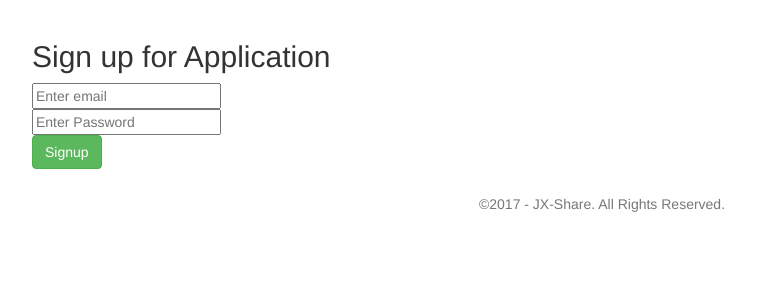
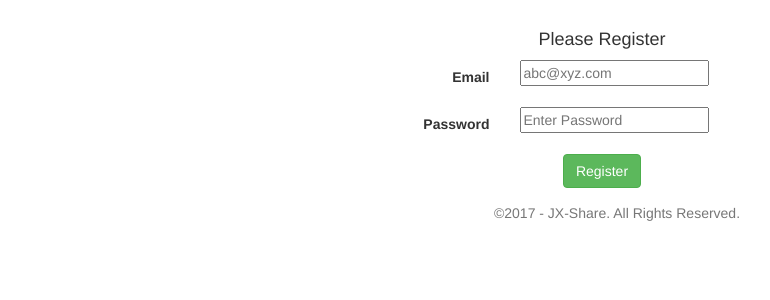
Before and after one commit to jiweix/open-everything, a Flask app: page /register in a window 1280 px wide. Shown: the part 52-352 px from the top of the page, without its empty margins (38-808 px from the left). Run offline with Flask 2, Linux system fonts and the light colour scheme; some libraries are stand-ins or nearby versions.

Commit message:
Nicer look, remove register template. redirect to homepage for logged in user

```diff
--- a/app/server.py
+++ b/app/server.py
@@ -27,7 +27,7 @@
 def register():
     if request.method == 'GET':
         print "register template"
-        return render_template('register.html')
+        return render_template('login.html', message="Please Register", button="Register")
     data = request.form.to_dict(flat=True)
     user = User(data['email'] , bcrypt.generate_password_hash(data['password']))
     db.session.add(user)
@@ -38,7 +38,9 @@
 @app.route('/login',methods=['GET','POST'])
 def login():
     if request.method == 'GET':
-        return render_template('login.html')
+        if current_user.is_authenticated:
+            return redirect(url_for('.list'))
+        return render_template('login.html', message="Please Login", button="Login")
     data = request.form.to_dict(flat=True)
     user = User.query.filter_by(email=data['email']).first()
     if user is None or not bcrypt.check_password_hash(user.passhash, data['password']):
--- a/app/templates/base.html
+++ b/app/templates/base.html
@@ -12,10 +12,6 @@
 
     <script type="text/javascript" src="/static/lib/bootstrap-datepicker.js"></script>
     <link rel="stylesheet" type="text/css" href="/static/lib/bootstrap-datepicker.css" />
-
-    <script type="text/javascript" src="/static/lib/site.js"></script>
-    <link rel="stylesheet" type="text/css" href="/static/lib/site.css" />
-
   </head>
   <body>
     <div class="navbar navbar-default">
@@ -34,7 +30,7 @@
     <div class="container">
       {% block content %}{% endblock %}
     </div>
-    <div class="container" style="height:25px; width:100%; clear:both;">
+    <div class="container" style="height:15px; width:100%; clear:both;">
     </div>
     <footer class="footer">
       <div class="container text-center">
--- a/app/templates/login.html
+++ b/app/templates/login.html
@@ -1,25 +1,40 @@
 {% extends "base.html" %}
 {% block content %}
-  <form action="" method=post class="form-horizontal">
-    <h2>Signin to Share or Reserve </h2>
-    <div class="control-group">
-        <div class="controls">
+<div class="text-center">
+  <h4>{{message}}</h4>
+  </div>
+  <form action="" method=post>
+    <div class="form-horizontal">
+      <div class="form-group">
+        <div class = "control-label col-md-5">
+          <label for="password">Email</label>
+        </div>
+        <div class="controls col-md-7">
             <input type="text" id="email" name="email" class="input-xlarge"
-            placeholder="Enter email" required>
-        </div>
+              placeholder="abc@xyz.com" required>
         </div>
 
-    <div class="control-group">
-        <div class="controls">
+      </div>
+
+
+      <div class="form-group">
+        <div class = "control-label col-md-5">
+          <label for="password">Password</label>
+        </div>
+          <div class="controls col-md-7">
             <input type="password" id="password" name="password" class="input-xlarge"
               placeholder="Enter Password" required>
           </div>
+
       </div>
 
-    <div class="control-group">
+
+      <div class="text-center">
           <div class="controls">
-          <button type="submit" class="btn btn-success">Signin</button>
+            <button type="submit" class="btn btn-success">{{button}}</button>
           </div>
       </div>
+    <div>
   </form>
+
 {% endblock %}
--- a/app/templates/register.html
+++ /dev/null
@@ -1,27 +0,0 @@
-{% extends "base.html" %}
-{% block content %}
-  <form action="" method=post class="form-horizontal">
-    <h2>Sign up for Application </h2>
-    <div class="control-group">
-        <div class="controls">
-          <input type="text" id="email" name="email" class="input-xlarge"
-            placeholder="Enter email" value="{{ request.form.email }}"
-            required>
-        </div>
-    </div>
-
-    <div class="control-group">
-        <div class="controls">
-          <input type="password" id="password" name="password" class="input-xlarge"
-            placeholder="Enter Password" value="{{ request.form.password }}"
-            required>
-        </div>
-    </div>
-
-    <div class="control-group">
-        <div class="controls">
-          <button type="submit" class="btn btn-success">Signup</button>
-        </div>
-    </div>
-  </form>
-{% endblock %}
```
Also changed, not shown: app/templates/form.html (+0 -16 lines), app/templates/form_res.html (+17 -1 lines), app/templates/index.html (+8 -4 lines), app/templates/list.html (+10 -6 lines), app/templates/list_res.html (+16 -15 lines), app/templates/view.html (+50 -13 lines), app/templates/view_res.html (+33 -12 lines), app/db/development.db. Lines whose indentation alone changed are shown as unchanged.
